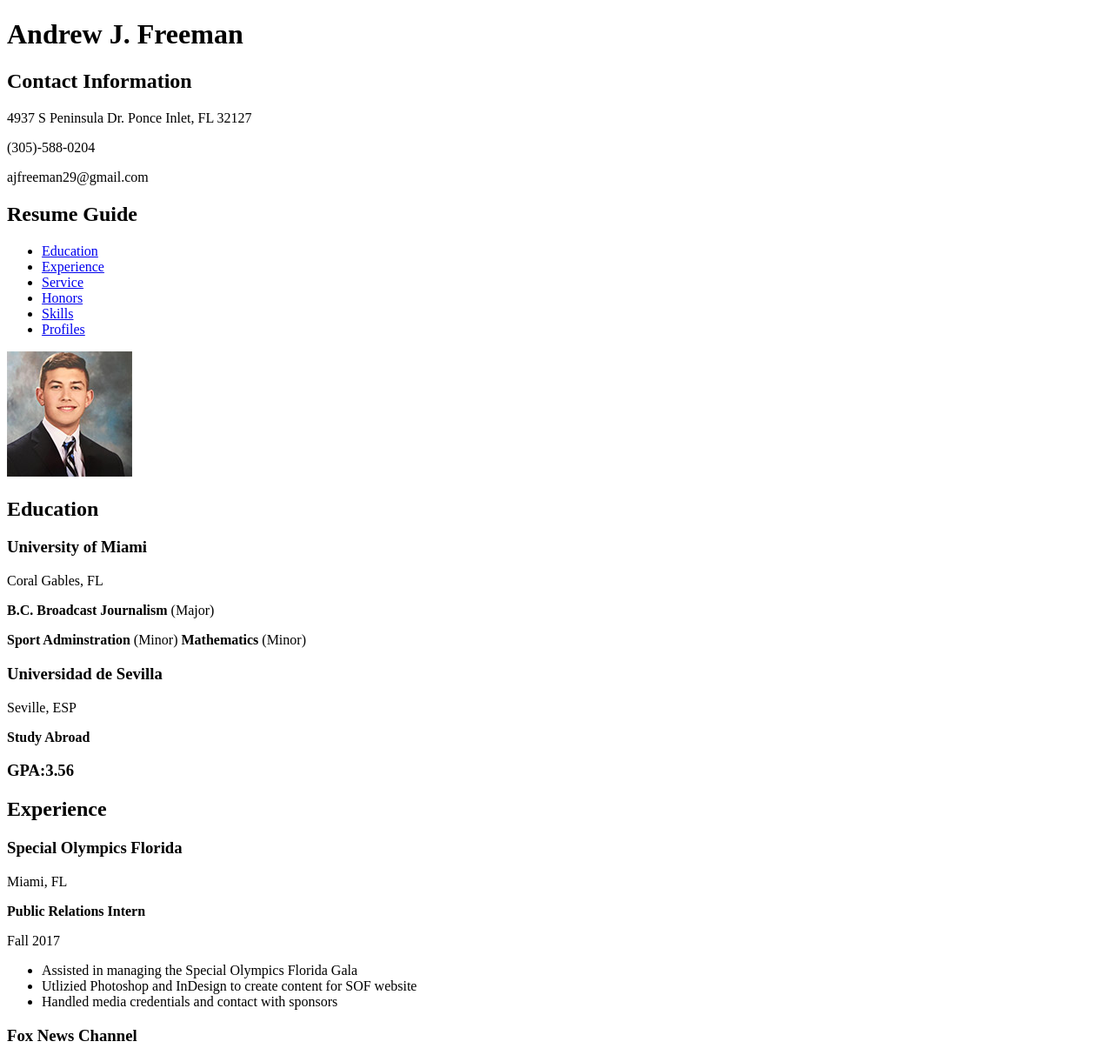
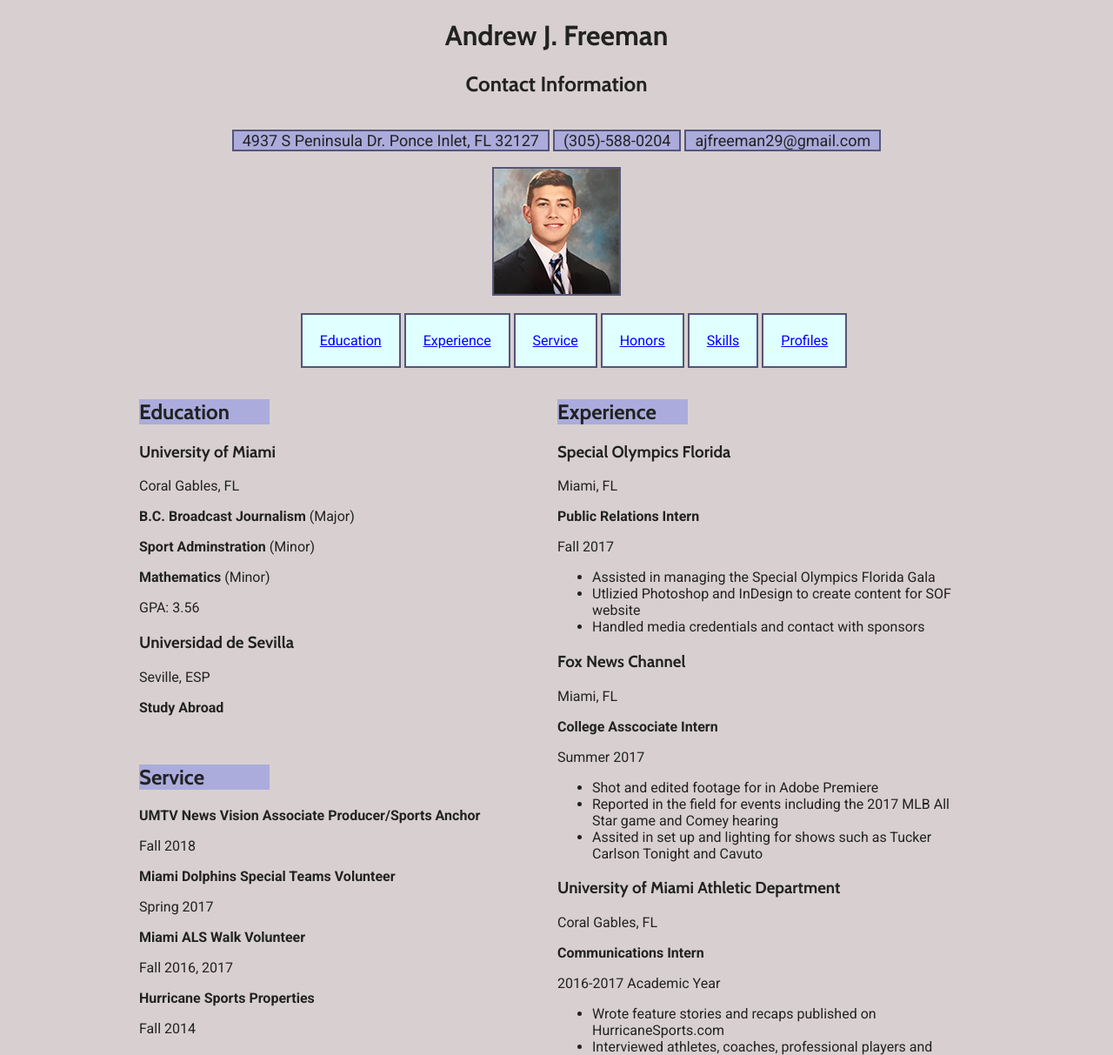
Before and after one commit to andrewjfreeman29/andrewjfreeman.github.io, a plain HTML site: page resume.html in a window 1280 px wide. Shown: the top 1213 px of the page at 87% size. Drawn offline with nearby package versions, Linux system fonts and the light colour scheme.

Commit message:
andrew_freeman_css_project
This inlcudes my resume, image and stylesheet

```diff
--- /dev/null
+++ b/css/style.css
@@ -0,0 +1,77 @@
+body {
+  font-family: "Roboto", sans-serif;
+  background-color: rgba(178,163,163,.5);
+  color: #222;
+}
+
+header {
+  text-align: center;
+}
+
+header p {
+  display: inline-block;
+  padding-left: 10px;
+  padding-right: 10px;
+  font-size: 18px;
+  background-color: rgba(38,65,255,.25);
+  border: 2px solid #557;
+}
+
+h1,h2,h3 {
+  font-family: "Cabin", serif;
+}
+
+section h2 {
+  background-color: rgba(38,65,255,.25);
+  max-width: 150px;
+}
+
+strong {
+  font-style: bold;
+}
+
+img {
+  border: 2px solid #557;
+}
+
+nav ul {
+  list-style-type: none;
+}
+
+header nav li {
+  display: inline-block;
+  padding: 20px;
+  background-color: #E0FFFF;
+  border: 2px solid #557;
+}
+
+a {
+  color: blue;
+}
+
+a:hover {
+  color: Yellow;
+}
+
+a:visited {
+  color: Violet;
+}
+
+a:active {
+  color: Red;
+}
+
+.grid {
+  display: grid;
+  grid-template-columns: repeat(2, 1fr);
+  grid-gap: 2px;
+}
+
+#service {
+  padding-top: 20px;
+}
+
+#wrapper {
+  max-width: 960px;
+  margin: auto;
+}
--- a/resume.html
+++ b/resume.html
@@ -3,16 +3,20 @@
     <head>
       <meta charset="UTF-8" />
       <title>Andrew Freeman's Resume</title>
+      <link href= "css/style.css" rel="stylesheet" />
+      <link href="https://fonts.googleapis.com/css?family=Cabin:400,700|Roboto:400,700" rel="stylesheet">
     </head>
-
   <body>
+    <div id="wrapper">
       <header>
-      <h1><strong>Andrew J. Freeman</strong></h1>
+        <h1>Andrew J. Freeman</h1>
         <h2>Contact Information</h2>
         <p>4937 S Peninsula Dr. Ponce Inlet, FL 32127</p>
         <p>(305)-588-0204</p>
         <p>ajfreeman29@gmail.com</p>
-      <h2>Resume Guide</h2>
+        <article>
+          <img src="images/andrewjfreeman.jpg" alt="Photo of Andrew Freeman" />
+        </article>
         <nav id="main_nav">
           <ul>
             <li><a href="#education">Education</a></li>
@@ -22,26 +26,48 @@
             <li><a href="#skills">Skills</a></li>
             <li><a href="#profiles">Profiles</a></li>
           </ul>
+        </nav>
       </header>
       <main>
-      <aside>
-        <img src="andrewjfreeman.jpg" alt="Photo of Andrew Freeman" />
-      </aside>
+        <div class="grid">
+        <div id=" topleft">
           <section id="education">
             <h2>Education</h2>
             <article>
               <h3>University of Miami</h3>
               <p>Coral Gables, FL</p>
               <p><strong>B.C. Broadcast Journalism</strong> (Major)</p>
-            <p><strong>Sport Adminstration</strong> (Minor) <strong>Mathematics</strong> (Minor)</p>
+              <p><strong>Sport Adminstration</strong> (Minor) </p>
+              <p><strong>Mathematics</strong> (Minor)</p>
+              <p>GPA: 3.56</p>
             </article>
             <article>
               <h3>Universidad de Sevilla</h3>
               <p>Seville, ESP</p>
               <p><strong>Study Abroad</strong></p>
-            <h3>GPA:3.56</h3>
             </article>
           </section>
+          <section id="service">
+            <h2>Service</h2>
+            <article>
+              <p><strong>UMTV News Vision Associate Producer/Sports Anchor</strong></p>
+              <p>Fall 2018</p>
+            </article>
+            <article>
+              <p><strong>Miami Dolphins Special Teams Volunteer</strong></p>
+              <p>Spring 2017</p>
+            </article>
+            <article>
+              <p><strong>Miami ALS Walk Volunteer</strong></p>
+              <p>Fall 2016, 2017
+            </article>
+            <article>
+              <p><strong>Hurricane Sports Properties</strong></p>
+              <p>Fall 2014</p>
+            </article>
+          </section>
+        </div>
+        <div id="topright">
           <section id="experience">
             <h2>Experience</h2>
             <article>
@@ -78,36 +104,29 @@
               </ul>
             </article>
           </section>
-      <section id="service">
-        <h2>Service</h2>
+        </div>
+        <div id="bottomleft">
+          <section id="honors">
+            <h2>Honors</h2>
             <article>
-          <p><strong>UMTV News Vision Associate Producer/Sports Anchor</strong></p>
-          <p>Fall 2018</p>
+              <p><strong>Gamma Sigma Alpha Honor Society</strong></p>
+              <p>Spring 2017 - Present</p>
             </article>
             <article>
-          <p><strong>Miami Dolphins Special Teams Volunteer</strong></p>
-          <p>Spring 2017</p>
+              <p><strong>Stephen Sotloff Memorial Scholorship Recipient</strong></p>
+              <p>November 2016</p>
             </article>
             <article>
-          <p><strong>Miami ALS Walk Volunteer</strong></p>
-          <p>Fall 2016, 2017
+              <p><strong>The National Society of Collegiate Scholars</strong></p>
+              <p>Fall 2015 - Present</p>
             </article>
             <article>
-          <p><strong>Hurricane Sports Properties</strong></p>
-          <p>Fall 2014</p>
+              <p><strong>Dean's List and Provost Honor Roll</strong></p>
+              <p>Spring 2016 - Spring 2018</p>
             </article>
           </section>
-      <section id="honors">
-        <h2>Honors</h2>
-        <p><strong>Gamma Sigma Alpha Honor Society</strong></p>
-        <p>Spring 2017 - Present</p>
-        <p><strong>Stephen Sotloff Memorial Scholorship Recipient</strong></p>
-        <p>November 2016</p>
-        <p><strong>The National Society of Collegiate Scholars</strong></p>
-        <p>Fall 2015 - Present</p>
-        <p><strong>Dean's List and Provost Honor Roll</strong></p>
-        <p>Spring 2016 - Spring 2018</p>
-      </section>
+        </div>
+        <div id="bottomright">
           <section id="skills">
             <h2>Skills</h2>
             <ul>
@@ -124,9 +143,10 @@
               <li>Sports</li>
               <li>Interests</li>
               <li>Science Fiction</li>
+            </ul>
           </section>
-    </main>
-    <footer id="profiles">
+        </div>
+        <section id="profiles">
           <h2>Profiles</h2>
           <nav>
             <ul>
@@ -134,6 +154,8 @@
               <li><a href="https://www.linkedin.com/in/andrew-freeman-65b72aaa/">LinkedIn </a></li>
             </ul>
           </nav>
-    </footer>
+        </section>
+      </main>
+    </div>
   </body>
 </html>
```
Also changed, not shown: images/andrewjfreeman.jpg (added). Lines whose indentation alone changed are shown as unchanged.
